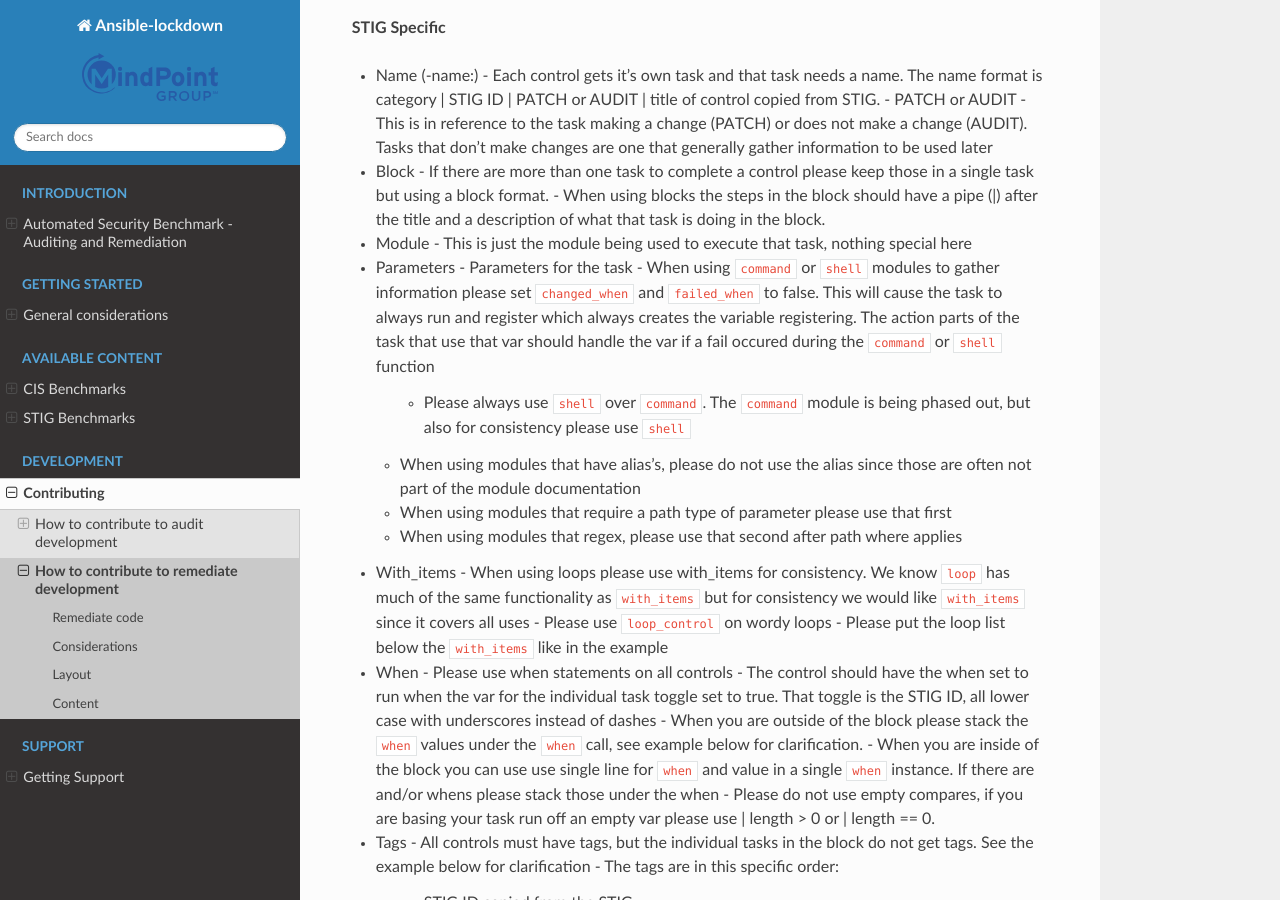
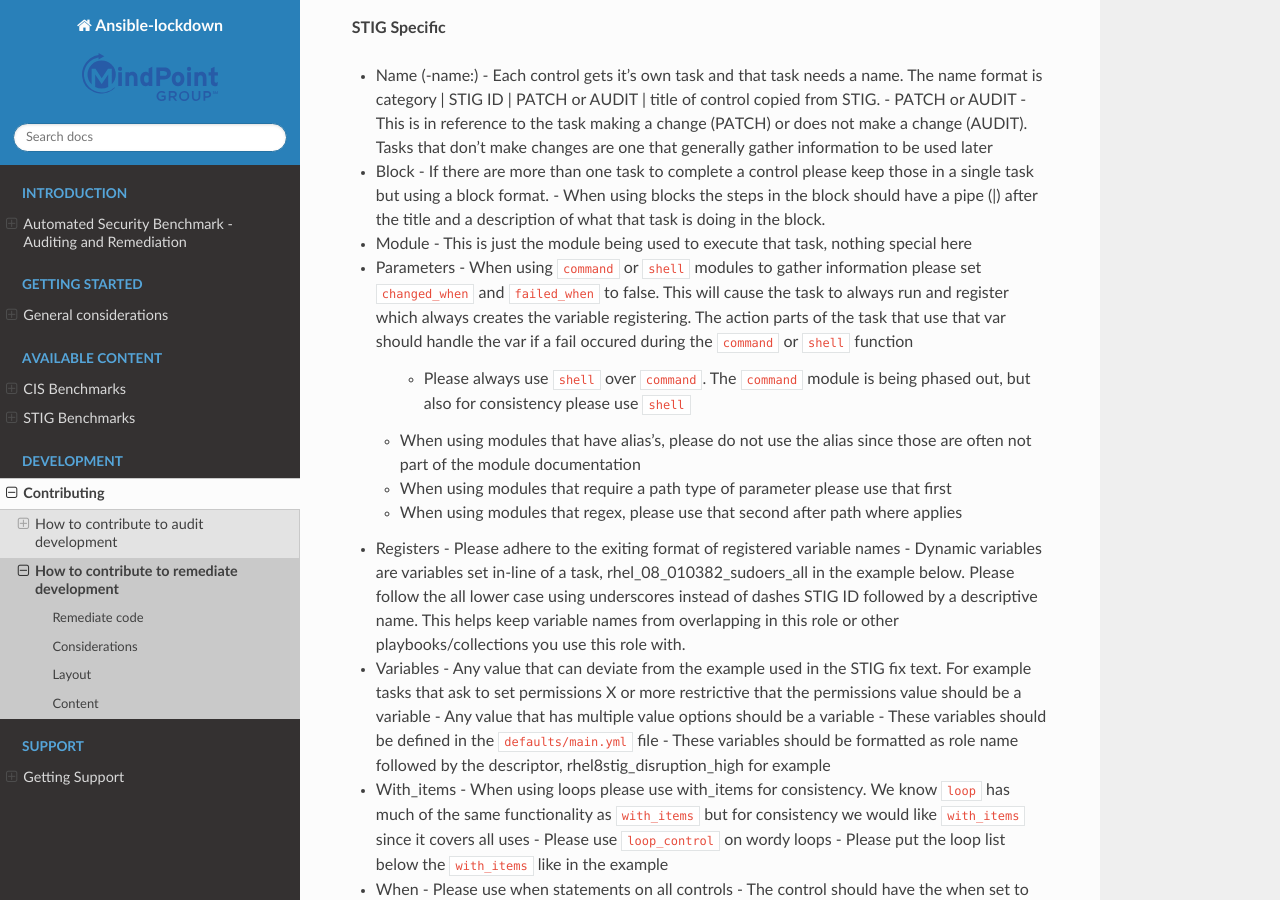
Before and after one commit to frederickw082922/lockdown_readthedocs, a Sphinx documentation site: the page built from docs/source/remediate/rem_development.rst, in a window 1280 px wide and 900 px high, scrolled down 949 px. Built offline with Sphinx 7.4.7 and the Read the Docs theme 2.0.0, drawn with Linux system fonts in a browser that asks for light colours; pages that are not in the unit, such as notebooks, are missing from menus.

Commit message:
updated formatting of content section
Signed-off-by: George Nalen <georgen@mindpointgroup.com>

```diff
--- a/docs/source/remediate/rem_development.rst
+++ b/docs/source/remediate/rem_development.rst
@@ -29,17 +29,28 @@ Each test requires the following to be included. The notes blow go with the exam
 
 **STIG Specific**
 
-- Name (-name:) - Each control gets it's own task and that task needs a name. The name format is category | STIG ID | PATCH or AUDIT | title of control copied from STIG.
+- Name (-name:)
+  - Each control gets it's own task and that task needs a name. The name format is category | STIG ID | PATCH or AUDIT | title of control copied from STIG.
   - PATCH or AUDIT - This is in reference to the task making a change (PATCH) or does not make a change (AUDIT). Tasks that don't make changes are one that generally gather information to be used later
-- Block - If there are more than one task to complete a control please keep those in a single task but using a block format.
+- Block
+  - If there are more than one task to complete a control please keep those in a single task but using a block format.
   - When using blocks the steps in the block should have a pipe (|) after the title and a description of what that task is doing in the block.
-- Module - This is just the module being used to execute that task, nothing special here
-- Parameters - Parameters for the task
+- Module
+  - This is just the module being used to execute that task, nothing special here
+- Parameters
   - When using ``command`` or ``shell`` modules to gather information please set ``changed_when`` and ``failed_when`` to false. This will cause the task to always run and register which always creates the variable registering. The action parts of the task that use that var should handle the var if a fail occured during the ``command`` or ``shell`` function
     - Please always use ``shell`` over ``command``. The ``command`` module is being phased out, but also for consistency please use ``shell``
   - When using modules that have alias's, please do not use the alias since those are often not part of the module documentation
   - When using modules that require a path type of parameter please use that first
   - When using modules that regex, please use that second after path where applies
+- Registers
+  - Please adhere to the exiting format of registered variable names
+  - Dynamic variables are variables set in-line of a task, rhel_08_010382_sudoers_all in the example below. Please follow the all lower case using underscores instead of dashes STIG ID followed by a descriptive name. This helps keep variable names from overlapping in this role or other playbooks/collections you use this role with.
+- Variables
+  - Any value that can deviate from the example used in the STIG fix text. For example tasks that ask to set permissions X or more restrictive that the permissions value should be a variable
+  - Any value that has multiple value options should be a variable
+  - These variables should be defined in the ``defaults/main.yml`` file
+  - These variables should be formatted as role name followed by the descriptor, rhel8stig_disruption_high for example
 - With_items - When using loops please use with_items for consistency. We know ``loop`` has much of the same functionality as ``with_items`` but for consistency we would like ``with_items`` since it covers all uses
   - Please use ``loop_control`` on wordy loops
   - Please put the loop list below the ``with_items`` like in the example
```
